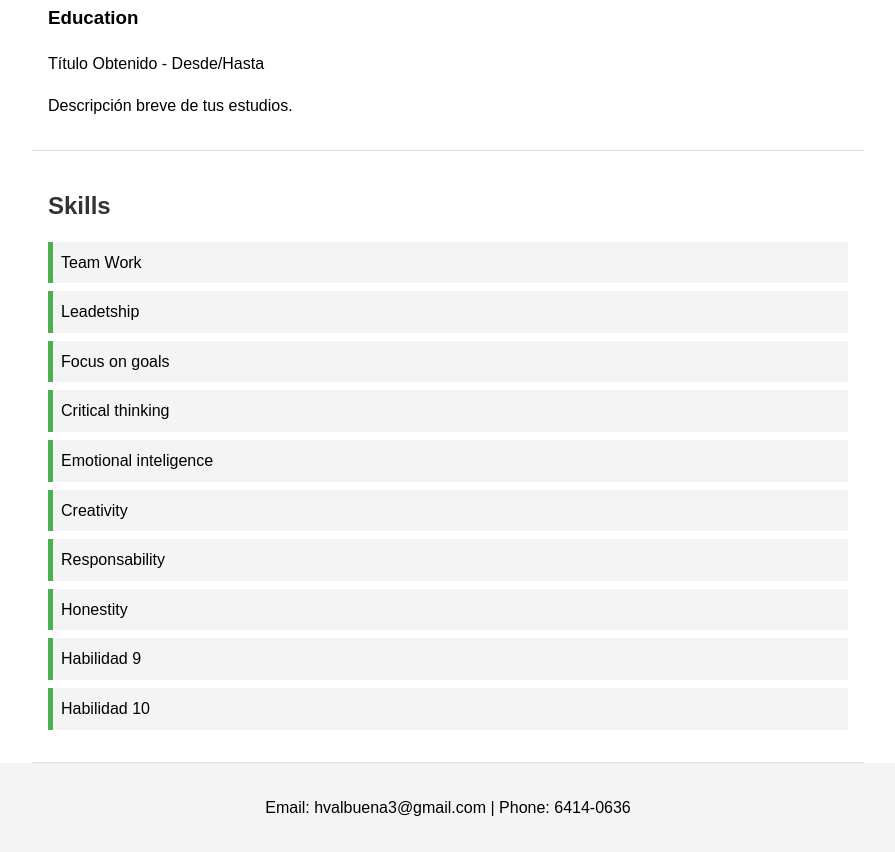
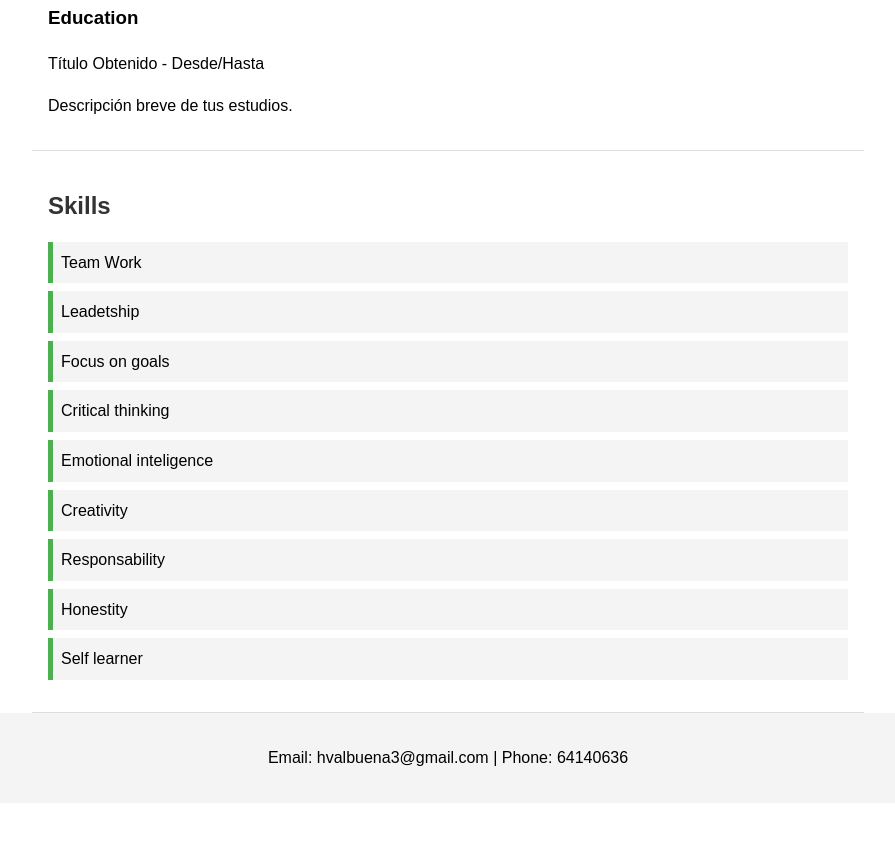
Before and after one commit to HtioValbuena/cv-pages, a plain HTML site: page index.html in a window 1280 px wide. Shown: the part 1175-2027 px from the top of the page, without its empty margins (192-1087 px from the left). After the commit the page ends 1978 px from the top, so only its background shows below. Drawn offline with Linux system fonts and the light colour scheme.

Commit message:
Se actualizo info del correo y habilidades

```diff
--- a/index.html
+++ b/index.html
@@ -63,12 +63,11 @@ HTML
             <li>Creativity</li>
             <li>Responsability</li>
             <li>Honestity</li>
-            <li>Habilidad 9</li>
-            <li>Habilidad 10</li>
+            <li>Self learner</li>
         </ul>
     </section>
     <footer>
-        <p>Email: hvalbuena3@gmail.com | Phone: 6414-0636</p>
+        <p>Email: hvalbuena3@gmail.com | Phone: 64140636</p>
     </footer>
 </body>
 </html>
```
